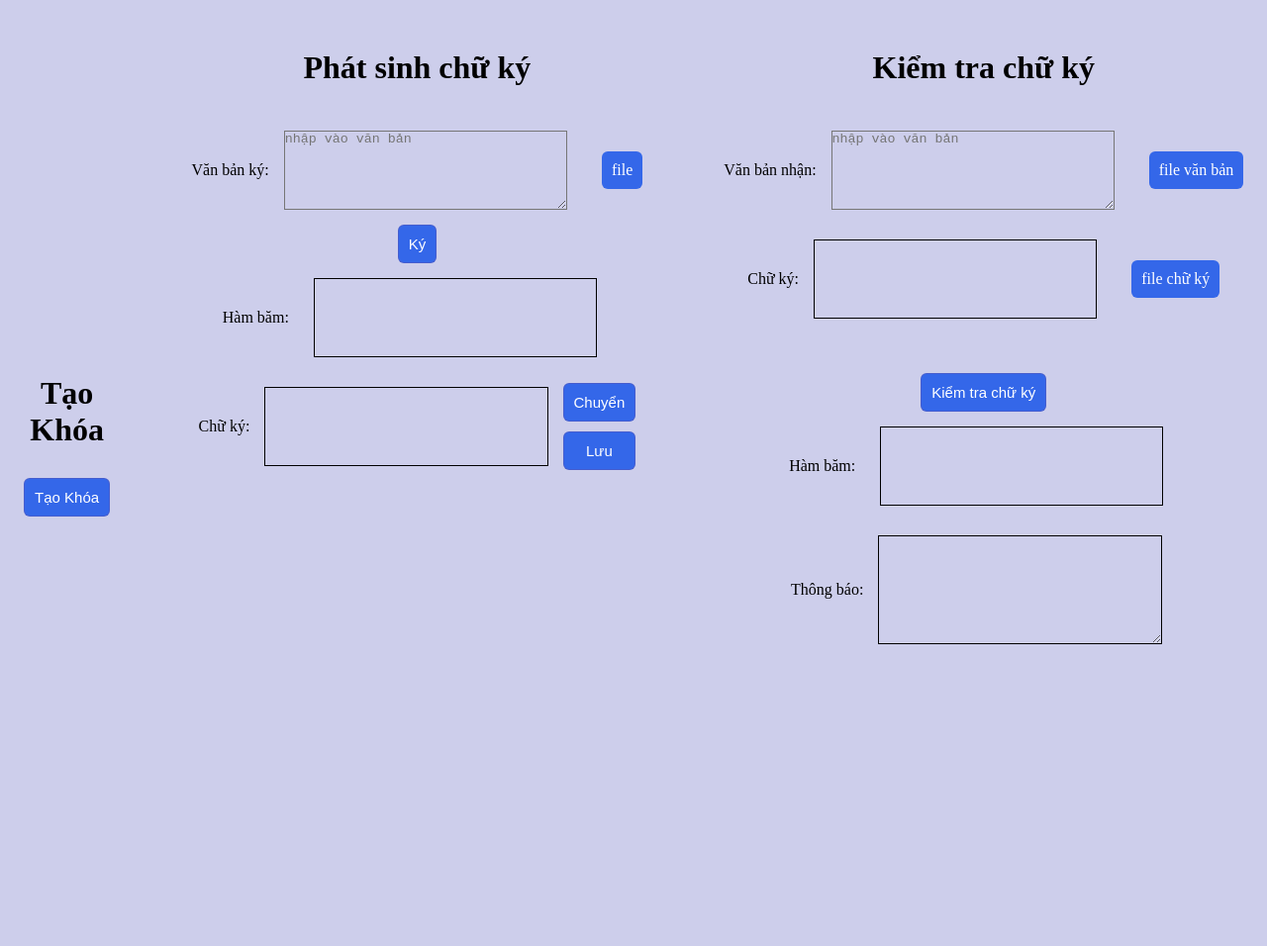
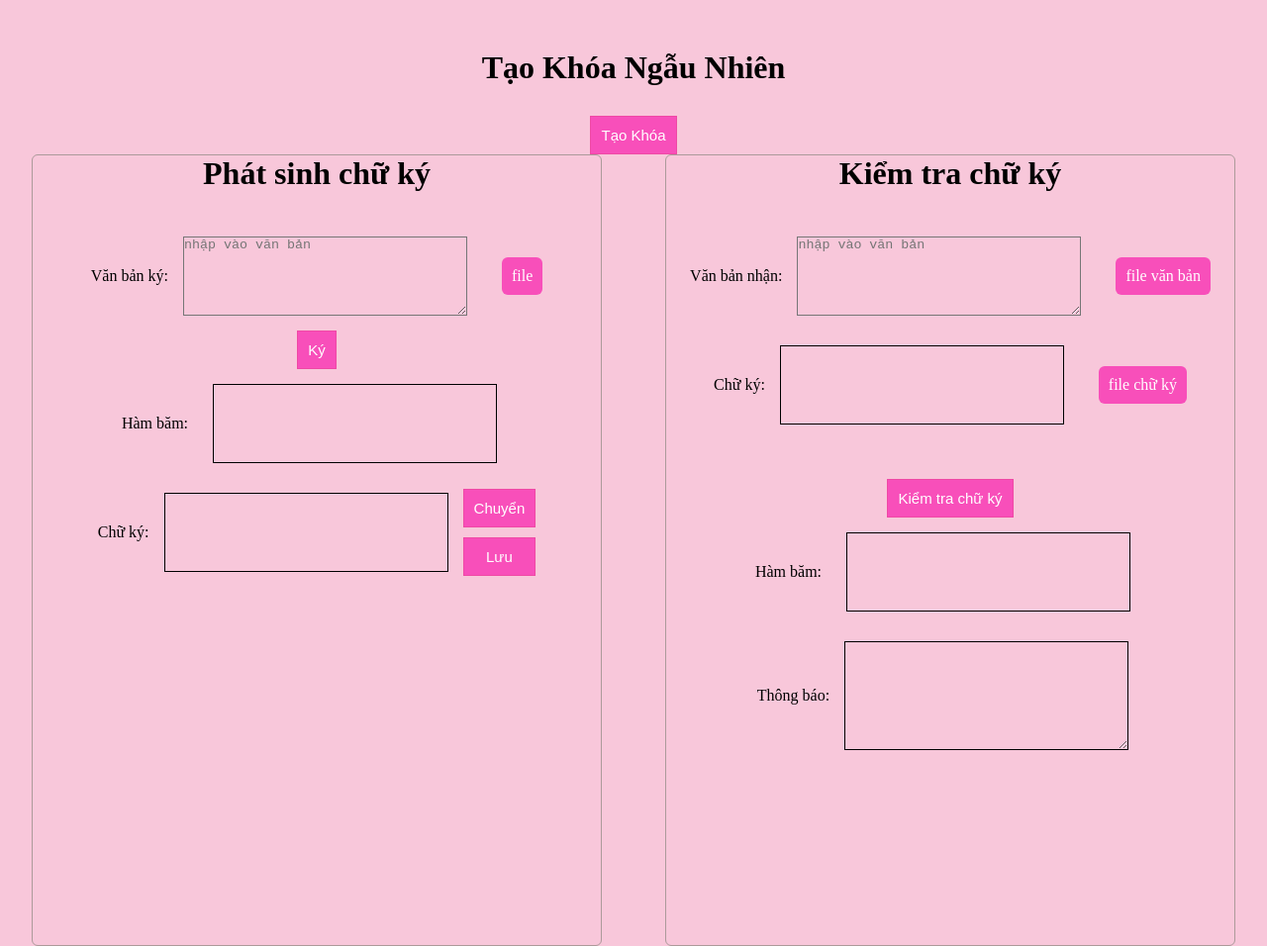
Before and after one commit to nguyenduc31204/ATBM, a website: page index.html in a window 1280 px wide. Shown: the whole page at 99% size. Before the commit the page ends 850 px from the top, so only its background shows below. Drawn offline with nearby package versions, Linux system fonts and the light colour scheme.

Commit message:
updatenew

```diff
--- a/index.html
+++ b/index.html
@@ -17,16 +17,13 @@
         <input id="xicma" type="text">
     </div>
     <header>
-
+        <h1>Tạo Khóa Ngẫu Nhiên</h1>
+            <div class="taok">
+                <button class="btn" id="taokhoa">Tạo Khóa</button>
+            </div>
     </header>
 
     <div class="container">
-        <div class="head1">
-            <h1>Tạo Khóa</h1>
-            <div class="taok">
-                <button class="btn" id="taokhoa">Tạo Khóa</button>
-            </div>
-        </div>
         <div class="form form1">
             <div class="title">
                 <h1>Phát sinh chữ ký</h1>
--- a/style.css
+++ b/style.css
@@ -4,8 +4,13 @@
     box-sizing: border-box;
 }
 
+.form{
+    border: 1px solid #ac9a9a;
+    border-radius: 6px;
+}
+
 body{
-    background-color: rgba(50, 54, 176, 0.244);
+    background-color: rgba(229, 28, 105, 0.244);
 }
 header{
     margin-top: 50px;
@@ -33,15 +38,14 @@ label{
 }
 
 .btn:hover{
-    background-color: rgb(57, 94, 187);
+    background-color: rgb(207, 57, 117);
     color: #fff;
 }
 
 .btn{
     padding: 10px;
-    background-color: rgb(52, 103, 233);
+    background-color: rgb(248, 79, 186);
     color: #fff;
-    border-radius: 6px;
     transition: all 0.3s ease;
     font-size: 15px;
     border: 1px solid rgba(182, 36, 36, 0.133);
@@ -59,7 +63,7 @@ label{
 }
 
 .fileinpt{
-    background-color:  rgb(52, 103, 233);
+    background-color:  rgb(248, 79, 186);
     padding: 10px;
     color: #fff;
     margin-left: 20px;
```
